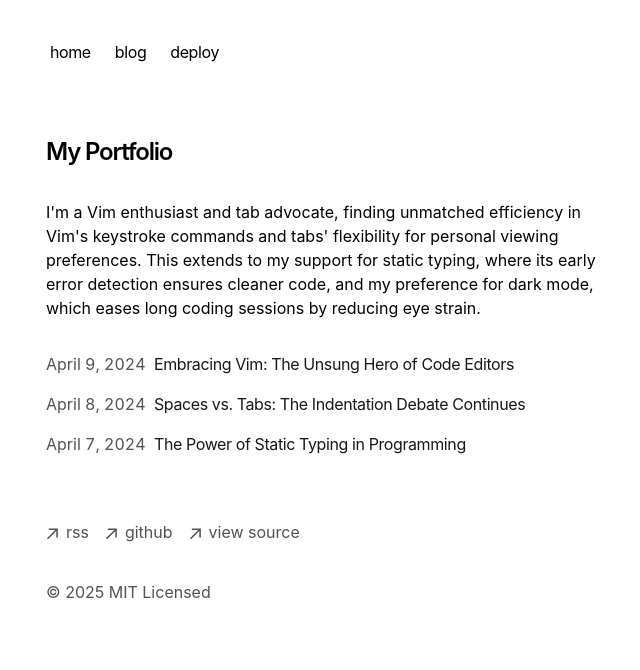
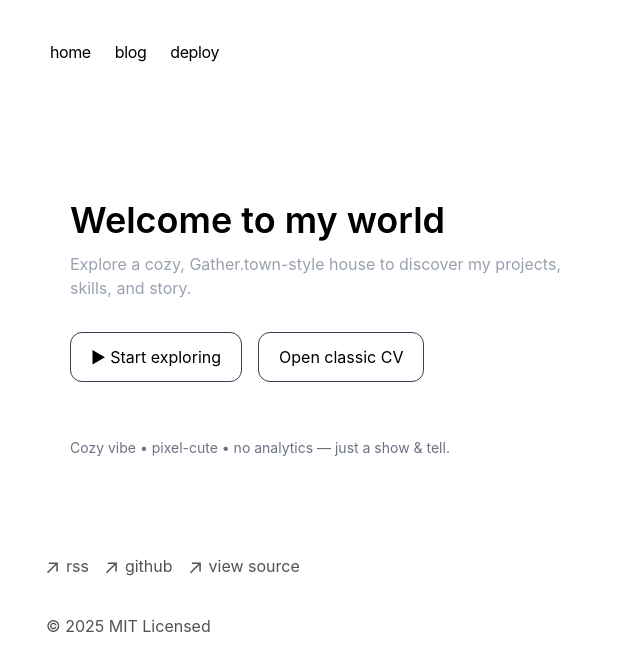
Before and after one commit to ivanans98/interactive-cv, a Next.js app: page / in a window 1280 px wide. Shown: the top 670 px of the page, without its empty margins (306-946 px from the left). Built offline with nearby package versions, Linux system fonts and the light colour scheme.

Commit message:
Update page.tsx

```diff
--- a/app/page.tsx
+++ b/app/page.tsx
@@ -1,21 +1,29 @@
-import { BlogPosts } from 'app/components/posts'
+export default function Home() {
+  return (
+    <main className="mx-auto max-w-3xl px-6 py-16">
+      <h1 className="text-4xl font-semibold mb-3">Welcome to my world</h1>
+      <p className="text-gray-400 mb-8">
+        Explore a cozy, Gather.town-style house to discover my projects, skills, and story.
+      </p>
 
-export default function Page() {
-  return (
-    <section>
-      <h1 className="mb-8 text-2xl font-semibold tracking-tighter">
-        My Portfolio
-      </h1>
-      <p className="mb-4">
-        {`I'm a Vim enthusiast and tab advocate, finding unmatched efficiency in
-        Vim's keystroke commands and tabs' flexibility for personal viewing
-        preferences. This extends to my support for static typing, where its
-        early error detection ensures cleaner code, and my preference for dark
-        mode, which eases long coding sessions by reducing eye strain.`}
-      </p>
-      <div className="my-8">
-        <BlogPosts />
+      <div className="flex gap-4">
+        <a
+          href="/world"
+          className="px-5 py-3 rounded-xl border border-gray-700 hover:border-gray-500"
+        >
+          ▶ Start exploring
+        </a>
+        <a
+          href="/cv"
+          className="px-5 py-3 rounded-xl border border-gray-700 hover:border-gray-500"
+        >
+          Open classic CV
+        </a>
       </div>
-    </section>
-  )
+
+      <div className="mt-14 text-sm text-gray-500">
+        Cozy vibe • pixel-cute • no analytics — just a show & tell.
+      </div>
+    </main>
+  );
 }
```
